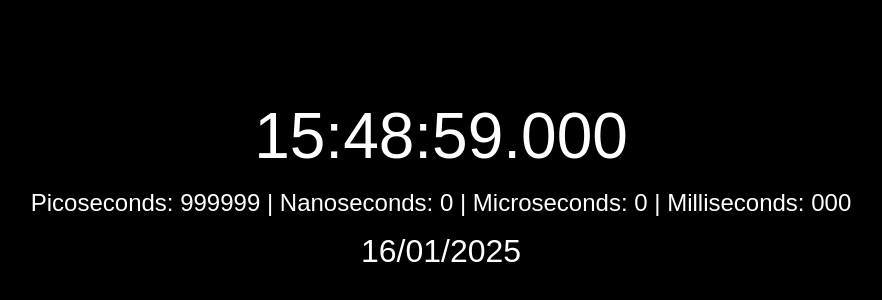
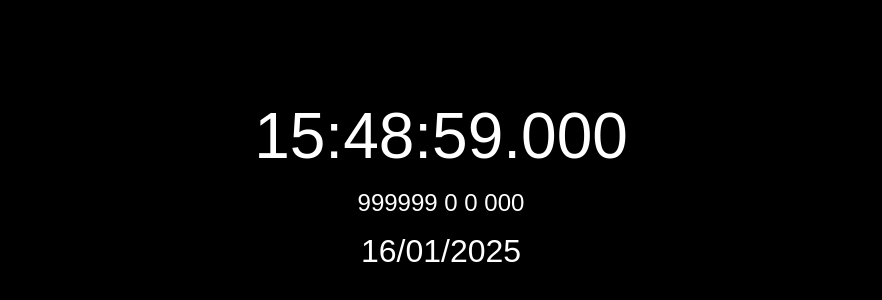
Before and after one commit to rihadroshan/TIME, a plain HTML site: page index.html in a window 1280 px wide. Shown: the part 216-516 px from the top of the page, without its empty margins (199-1081 px from the left). Drawn offline with Linux system fonts and the light colour scheme.

Commit message:
Update index.html

```diff
--- a/index.html
+++ b/index.html
@@ -58,7 +58,7 @@
             const timeString = `${hours}:${minutes}:${seconds}.${milliseconds}`;
             document.getElementById('time').textContent = timeString;
 
-            const subtimeString = `Picoseconds: ${picoseconds} | Nanoseconds: ${nanoseconds} | Microseconds: ${microseconds} | Milliseconds: ${milliseconds}`;
+            const subtimeString = `${picoseconds} ${nanoseconds} ${microseconds} ${milliseconds}`;
             document.getElementById('subtime').textContent = subtimeString;
 
             const day = String(now.getDate()).padStart(2, '0');
```
